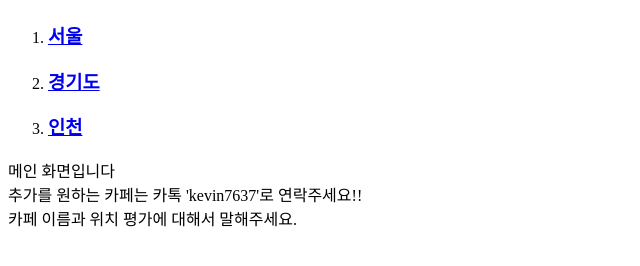
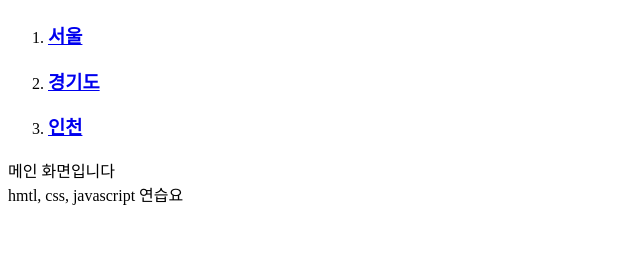
Before and after one commit to kevin7637/YongCaFe.html, a plain HTML site: page index.html in a window 1280 px wide. Shown: the part 68-334 px from the top of the page, without its empty margins (0-640 px from the left). Drawn offline with Linux system fonts and the light colour scheme.

Commit message:
Update index.html

```diff
--- a/index.html
+++ b/index.html
@@ -12,8 +12,7 @@
             <li><a href = "incheon.html"><h3>인천</h3></a></li>
         </ol>
         메인 화면입니다 <br>
-        추가를 원하는 카페는 카톡 'kevin7637'로 연락주세요!! <br>
-        카페 이름과 위치 평가에 대해서 말해주세요.
+        hmtl, css, javascript 연습요
 
     </body>
 </html>
```
